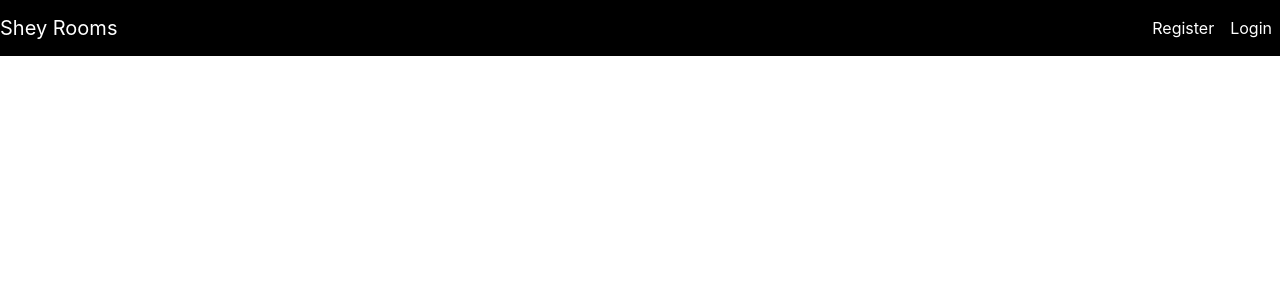
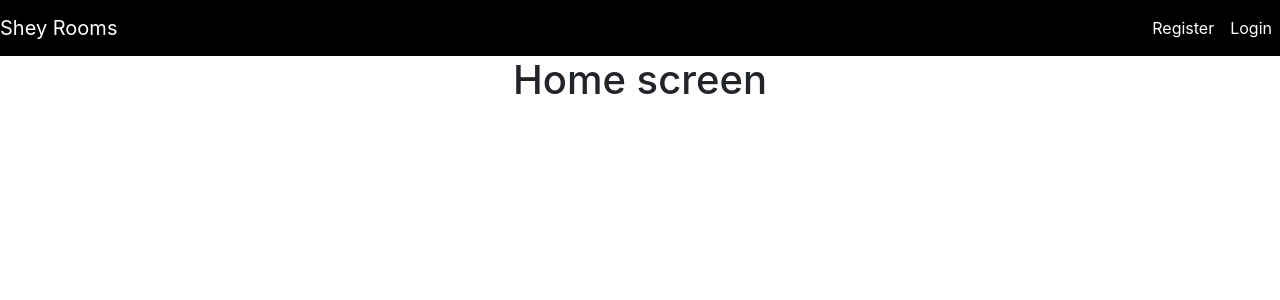
Before and after one commit to PhucNg2k/final_se104, a React (Create React App) app in the folder client/: page /home in a window 1280 px wide. Shown: the top 300 px of the page. Built offline with nearby package versions, Linux system fonts and the light colour scheme.

Commit message:
Get all rooms

```diff
--- a/client/package.json
+++ b/client/package.json
@@ -6,8 +6,10 @@
     "@testing-library/jest-dom": "^5.17.0",
     "@testing-library/react": "^13.4.0",
     "@testing-library/user-event": "^13.5.0",
+    "axios": "^1.6.8",
     "react": "^18.3.1",
     "react-dom": "^18.3.1",
+    "react-router-dom": "^6.23.0",
     "react-scripts": "^5.0.1",
     "web-vitals": "^2.1.4"
   },
@@ -34,5 +36,6 @@
       "last 1 firefox version",
       "last 1 safari version"
     ]
-  }
+  },
+  "proxy": "http://localhost:5000/"
 }
--- a/client/src/App.js
+++ b/client/src/App.js
@@ -1,10 +1,21 @@
 import logo from './logo.svg';
 import './App.css';
 import Navbar from './components/Navbar';
+import Homescreen from './screens/Homescreen';
+import { BrowserRouter, Routes, Route, Link } from 'react-router-dom';
+
 function App() {
   return (
     <div className='App'>
       <Navbar/>
+
+
+      <BrowserRouter>
+      <Routes>
+        <Route path='/home' element={<Homescreen />} />
+      </Routes>
+      </BrowserRouter>
+
     </div>
   );
 }
--- /dev/null
+++ b/client/src/screens/Homescreen.js
@@ -0,0 +1,18 @@
+import React, {useState, useEffect} from 'react'
+import axios from 'axios'
+
+
+function Homescreen() {
+
+
+
+
+    return (
+        <div>
+            <h1>Home screen</h1>
+
+        </div>
+    )
+}
+
+export default Homescreen
```
Also changed, not shown: 2 other files (tests, documents, lock files or other folders).
